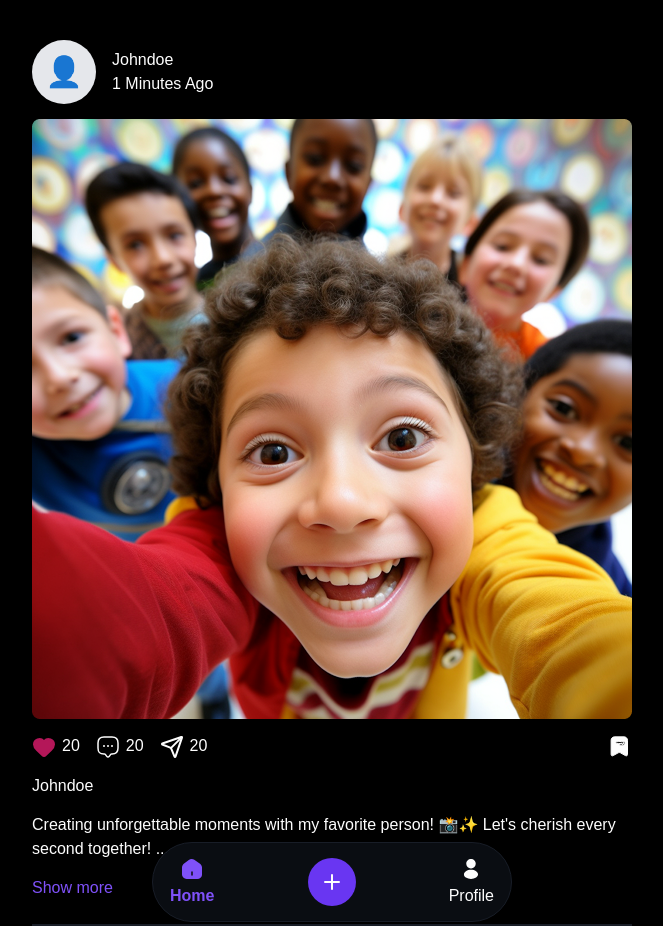
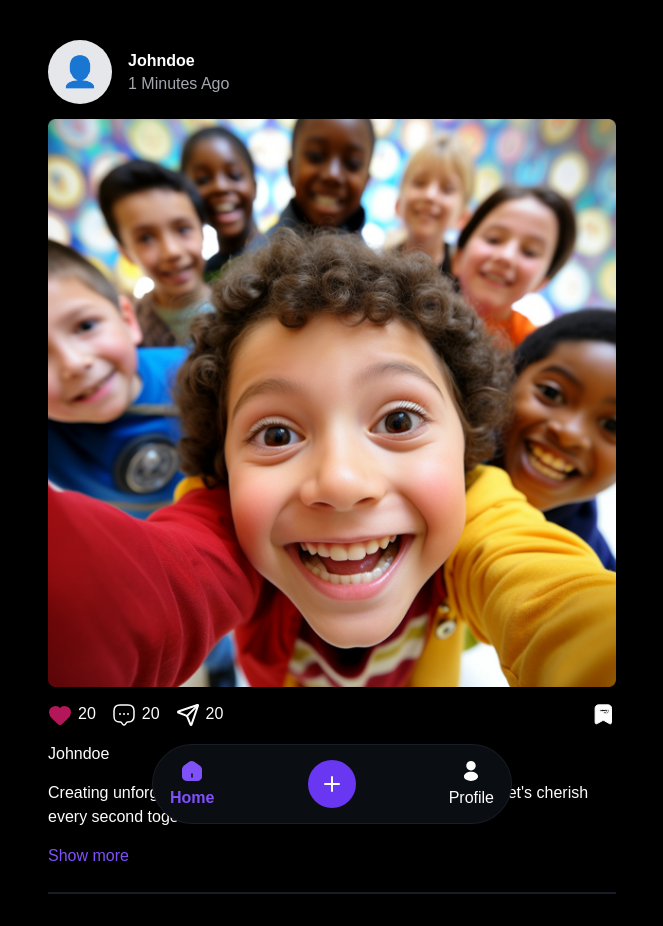
Before and after one commit to herfando/social-media-web-mpv, a React (Vite) app: page / in a window 1280 px wide. Shown: the whole page, without its empty margins (308-971 px from the left). After the commit the page ends 898 px from the top, so only its background shows below. Built offline with nearby package versions, Linux system fonts and the light colour scheme.

Commit message:
finished home

```diff
--- a/src/pages/03_home.tsx
+++ b/src/pages/03_home.tsx
@@ -2,9 +2,9 @@ import { Heart, Send, Plus } from 'lucide-react';
 
 export default function Home() {
   return (
-    <section className='relative mx-auto mt-16 h-auto w-600 md:mt-40'>
+    <section className='mx-auto mt-16 flex h-auto max-w-600 items-center justify-center px-16 md:mt-40'>
       {/* Card */}
-      <div className='h-858 space-y-15'>
+      <div className='h-858 w-full space-y-15'>
         {/*1.  Profile picture */}
         <div className='flex items-center'>
           {/* picture */}
@@ -13,8 +13,10 @@ export default function Home() {
           </div>
           {/* Name and status online */}
           <div>
-            <p>Johndoe</p>
-            <p>1 Minutes Ago</p>
+            <p className='md:text-md text-sm font-bold'>Johndoe</p>
+            <p className='font-regular md:text-md text-xs text-[#A4A7AE]'>
+              1 Minutes Ago
+            </p>
           </div>
         </div>
         {/* 2. Big picture */}
```
